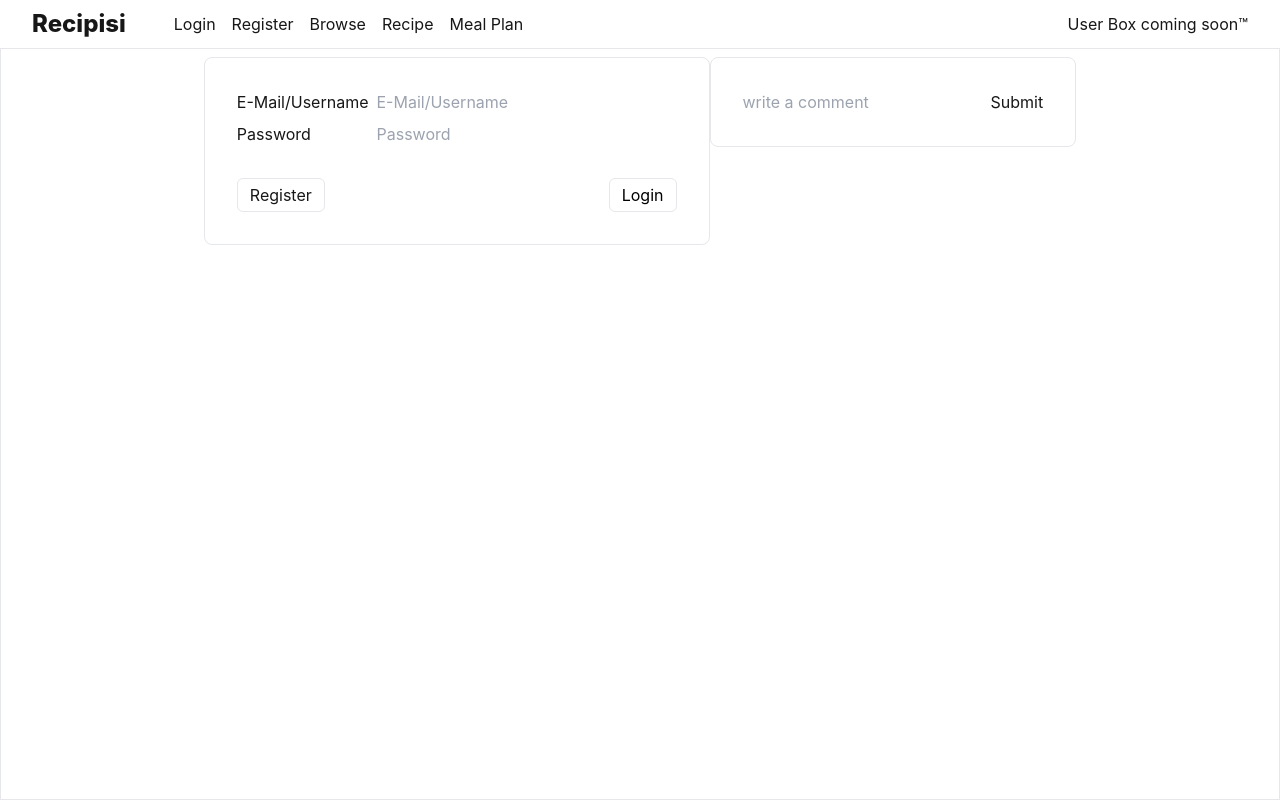
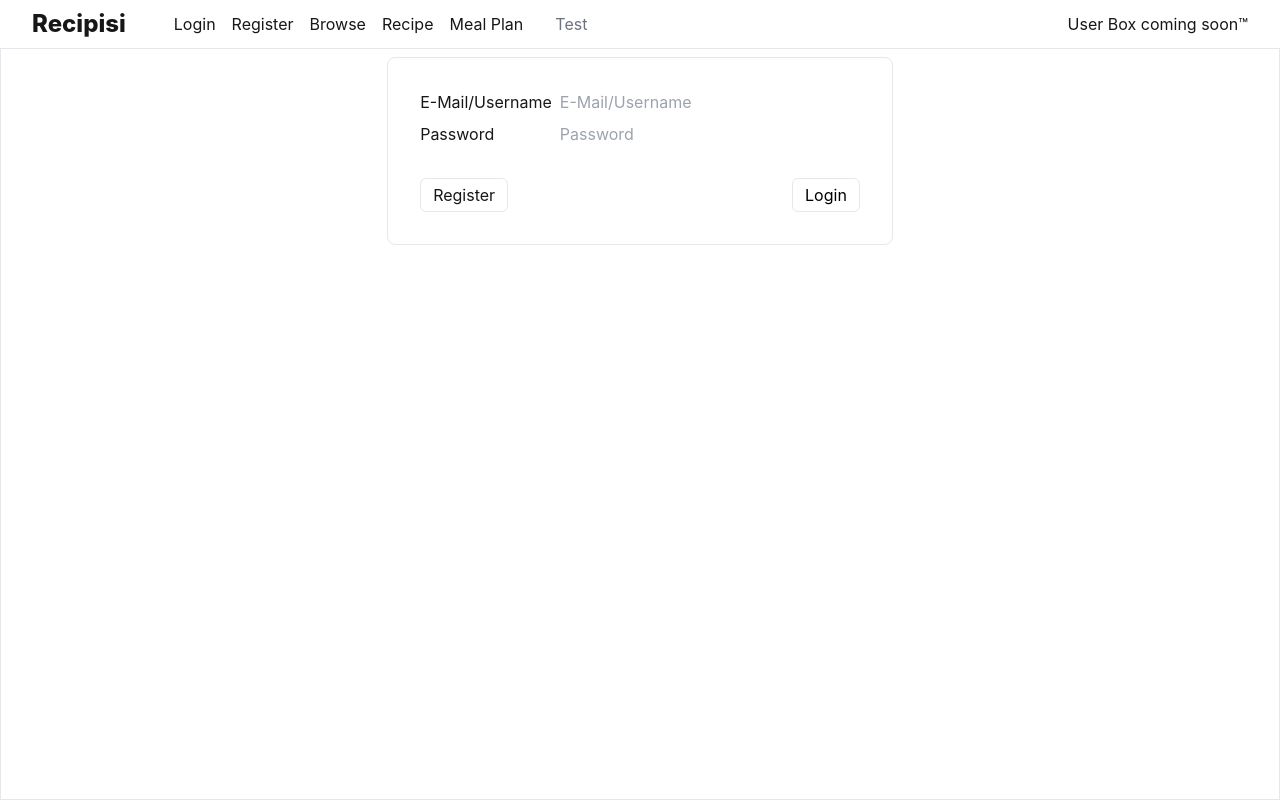
Before and after one commit to Hinotori91/ReciPisi, a Next.js app: page /login in a window 1280 px wide. Built offline with nearby package versions, Linux system fonts and the light colour scheme.

Commit message:
moved db stuff to separate component and commented out relevant code to avoid abuse

```diff
--- a/src/app/Header.tsx
+++ b/src/app/Header.tsx
@@ -12,6 +12,9 @@ const Header = () => {
 				<Link href="/browse">Browse</Link>
 				<Link href="/recipe">Recipe</Link>
 				<Link href="/mealplan">Meal Plan</Link>
+				<Link href="/test" className="ml-4 text-gray-500">
+					Test
+				</Link>
 			</div>
 			<div className="flex items-center">User Box coming soon™</div>
 		</div>
--- a/src/app/login/page.tsx
+++ b/src/app/login/page.tsx
@@ -1,21 +1,9 @@
 import Button from '@/components/Button'
 import Card from '@/components/Card'
 import LabeledInput from '@/components/LabeledInput'
-import { neon } from '@neondatabase/serverless'
 import Link from 'next/link'
 
 const Login = () => {
-	const create = async (formData: FormData) => {
-		'use server'
-
-		// Connect to the Neon database
-		const sql = neon(`${process.env.DATABASE_URL}`)
-		const comment = formData.get('comment')
-
-		// Insert the comment from the form into the Postgres database
-		await sql`INSERT INTO comments (comment) VALUES (${comment})`
-	}
-
 	return (
 		<div className="flex h-full justify-center">
 			<Card>
@@ -30,12 +18,6 @@ const Login = () => {
 					<Button label="Login" isPrimary />
 				</div>
 			</Card>
-			<Card>
-				<form action={create}>
-					<input type="text" placeholder="write a comment" name="comment" />
-					<button type="submit">Submit</button>
-				</form>
-			</Card>
 		</div>
 	)
 }
--- /dev/null
+++ b/src/app/test/page.tsx
@@ -0,0 +1,26 @@
+import Card from '@/components/Card'
+import { neon } from '@neondatabase/serverless'
+
+const Test = () => {
+	const create = async (formData: FormData) => {
+		'use server'
+
+		// Connect to the Neon database
+		const sql = neon(`${process.env.DATABASE_URL}`)
+		const comment = formData.get('comment')
+
+		// Insert the comment from the form into the Postgres database
+		await sql`INSERT INTO comments (comment) VALUES (${comment})`
+	}
+
+	return (
+		<Card>
+			<form action={create}>
+				<input type="text" placeholder="write a comment" name="comment" />
+				<button type="submit">Submit</button>
+			</form>
+		</Card>
+	)
+}
+
+export default Test
```
Also changed, not shown: 1 other file (tests, documents, lock files or other folders).
